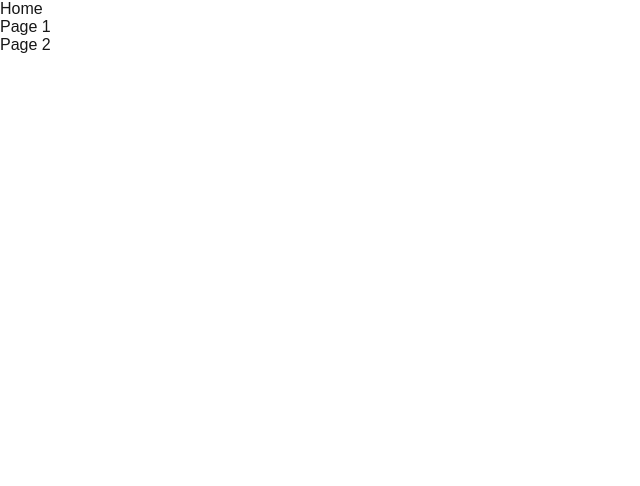
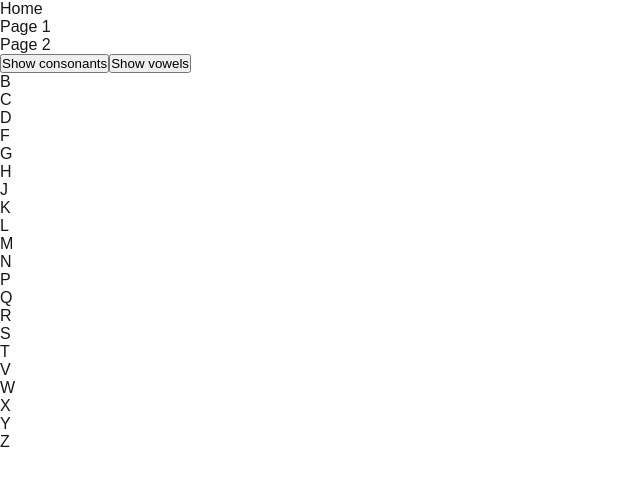
Before and after one commit to JustMirth/AdvFrontEndAssign1, a Next.js app: page /page1 in a window 1280 px wide. Shown: the top 486 px of the page, without its empty margins (0-640 px from the left). Built offline with nearby package versions, Linux system fonts and the light colour scheme.

Commit message:
Made Conditional Rendering for page 1

```diff
--- /dev/null
+++ b/components/CondRend.js
@@ -0,0 +1,47 @@
+import React, {useState} from "react";
+
+function CondRend() {
+    const [filter, setFilter] = useState('consonant');
+    const items = [
+        {id: 1, name: 'A', status: 'vowel'},
+        {id: 2, name: 'B', status: 'consonant'},
+        {id: 3, name: 'C', status: 'consonant'},
+        {id: 4, name: 'D', status: 'consonant'},
+        {id: 5, name: 'E', status: 'vowel'},
+        {id: 6, name: 'F', status: 'consonant'},
+        {id: 7, name: 'G', status: 'consonant'},
+        {id: 8, name: 'H', status: 'consonant'},
+        {id: 9, name: 'I', status: 'vowel'},
+        {id: 10, name: 'J', status: 'consonant'},
+        {id: 11, name: 'K', status: 'consonant'},
+        {id: 12, name: 'L', status: 'consonant'},
+        {id: 13, name: 'M', status: 'consonant'},
+        {id: 14, name: 'N', status: 'consonant'},
+        {id: 15, name: 'O', status: 'vowel'},
+        {id: 16, name: 'P', status: 'consonant'},
+        {id: 17, name: 'Q', status: 'consonant'},
+        {id: 18, name: 'R', status: 'consonant'},
+        {id: 19, name: 'S', status: 'consonant'},
+        {id: 20, name: 'T', status: 'consonant'},
+        {id: 21, name: 'U', status: 'vowel'},
+        {id: 22, name: 'V', status: 'consonant'},
+        {id: 23, name: 'W', status: 'consonant'},
+        {id: 24, name: 'X', status: 'consonant'},
+        {id: 25, name: 'Y', status: 'consonant'},
+        {id: 26, name: 'Z', status: 'consonant'},
+    ]
+    const filteredItems = items.filter(item => item.status === filter);
+    return (
+        <div>
+            <button onClick = {() => setFilter('consonant')}>Show consonants</button>
+            <button onClick = {() => setFilter('vowel')}>Show vowels</button>
+            <ul>
+                {filteredItems.map(item => (
+                    <li key = {item.id}>{item.name}</li>
+                ))}
+            </ul>
+        </div>
+    )
+
+}
+export default CondRend;
--- a/components/Header.js
+++ b/components/Header.js
@@ -11,4 +11,5 @@ const Header = () => {
         </header>
     );
 };
+
 export default Header;
--- a/pages/page1.js
+++ b/pages/page1.js
@@ -1,9 +1,11 @@
 import Navbar from "/components/Navbar.js"
+import CondRend from "/components/CondRend.js"
 
 export default function Home() {
   return (
     <>
-      <Navbar></Navbar>
+      <Navbar/>
+      <CondRend/>
     </>
   )
 }
```
